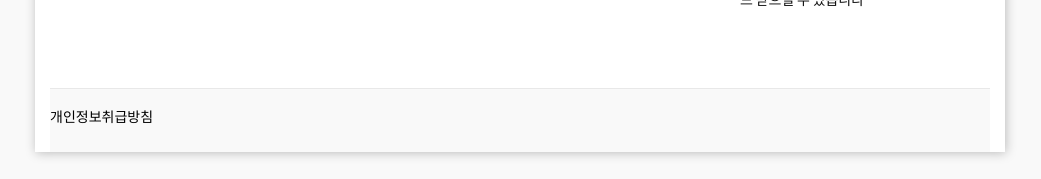
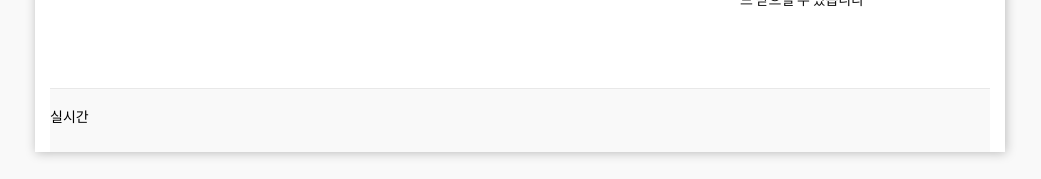
Before and after one commit to leevra/self-management.leeseungju.com, a Jekyll site: the page built from index.html, in a window 1280 px wide. Shown: the part 832-1011 px from the top of the page, without its empty margins (120-1161 px from the left). Built offline with Jekyll 4.4.1, drawn with Linux system fonts in a browser that asks for light colours; the list of posts is cut into pages by our own code.

Commit message:
Update footer.html

```diff
--- a/_includes/footer.html
+++ b/_includes/footer.html
@@ -1,6 +1,6 @@
 <footer class="site-footer">
 
-<p align="left" style="text-align: left;"><a style="color: #000000;" href="/privacy">개인정보취급방침</a></p>
+<p align="left" style="text-align: left;"><a style="color: #000000;" href="http://community.leeseungju.com">실시간</a></p>
 
 
 
```
